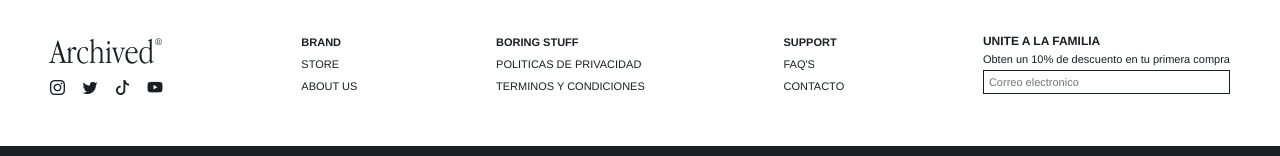
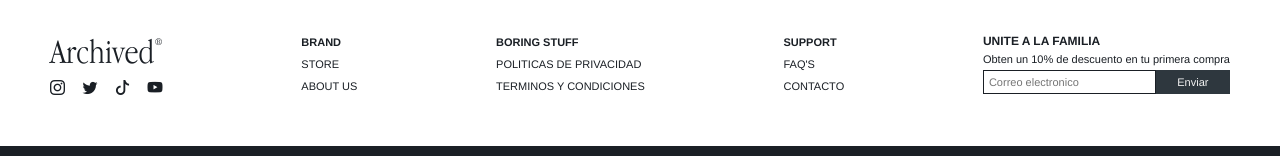
Before and after one commit to Tiagoroodriguez/archived-web, a React (Vite) app in the folder client/: page / in a window 1280 px wide. Shown: the part 6894-7050 px from the top of the page. Built offline with nearby package versions, Linux system fonts and the light colour scheme; no server answers; what @react-pdf/renderer would draw is missing.

Commit message:
footer input change

```diff
--- a/client/src/components/Footer/Footer.css
+++ b/client/src/components/Footer/Footer.css
@@ -259,10 +259,31 @@ footer {
   color: var(--text-color);
 }
 
+.footer-mail form {
+  width: 100%;
+  display: flex;
+}
+.footer-mail button {
+  background: var(--primary-color);
+  color: var(--bg-color);
+  border: none;
+  padding: 5px;
+  font-size: 11px;
+  cursor: pointer;
+  outline: none;
+  width: 30%;
+  transition: all .3s ease;
+}
+
+.footer-mail button:hover {
+  background: var(--secondary-color);
+}
+
 .footer-mail input {
   background: none;
   border: 1px solid var(--text-color);
   padding: 5px;
   font-size: 11px;
   outline: none;
+  width: 70%;
 }
--- a/client/src/components/Footer/Footer.jsx
+++ b/client/src/components/Footer/Footer.jsx
@@ -158,7 +158,10 @@ export function Footer() {
           <div className='footer-mail'>
             <h3>Unite a la familia</h3>
             <p>Obten un 10% de descuento en tu primera compra</p>
-            <input placeholder='Correo electronico' />
+            <form>
+              <input placeholder='Correo electronico' />
+              <button>Enviar</button>
+            </form>
           </div>
         </div>
         <div className='final'>ARCHIVED 222</div>
```
